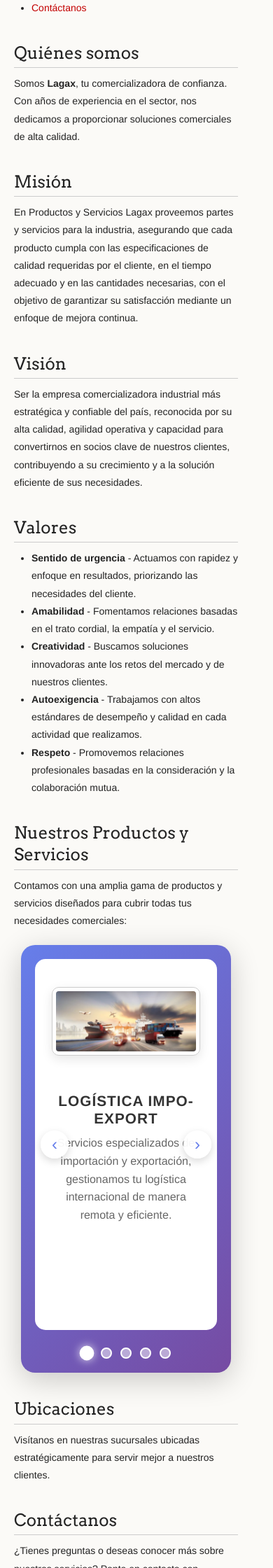
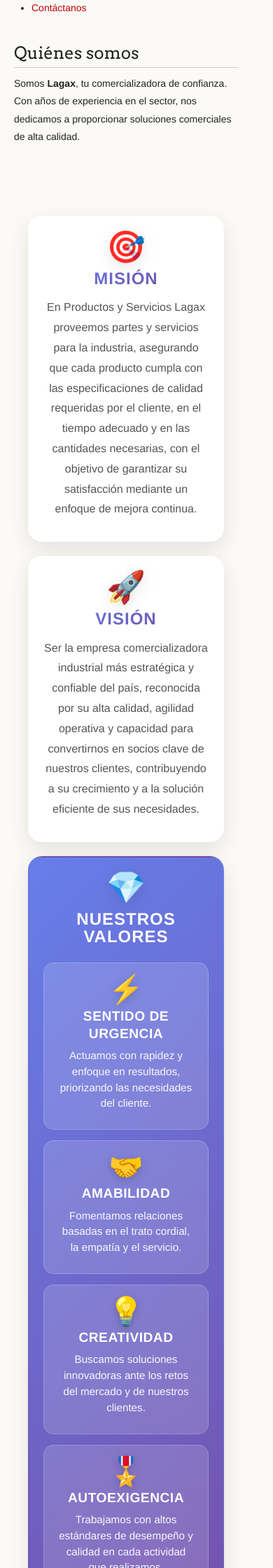
Before and after one commit to gasglz18/lagax, a Jekyll site: the page built from index.md, in a window 390 px wide. Shown: the part 773-3013 px from the top of the page at 70% size. Built offline with Jekyll 4.4.1, drawn with Linux system fonts in a browser that asks for light colours; part of the change alters nothing that is shown; some of the changed text lies outside the part shown.

Commit message:
Agregar tarjetas flotantes modernas para Misión, Visión y Valores

```diff
--- a/index.md
+++ b/index.md
@@ -25,21 +25,226 @@ Tu comercializadora de confianza
 
 Somos **Lagax**, tu comercializadora de confianza. Con años de experiencia en el sector, nos dedicamos a proporcionar soluciones comerciales de alta calidad.
 
-## Misión {#mision}
+<style>
+.info-cards-container {
+  max-width: 1200px;
+  margin: 50px auto;
+  padding: 20px;
+}
 
-En Productos y Servicios Lagax proveemos partes y servicios para la industria, asegurando que cada producto cumpla con las especificaciones de calidad requeridas por el cliente, en el tiempo adecuado y en las cantidades necesarias, con el objetivo de garantizar su satisfacción mediante un enfoque de mejora continua.
+.info-grid {
+  display: grid;
+  grid-template-columns: repeat(auto-fit, minmax(320px, 1fr));
+  gap: 30px;
+  margin-top: 30px;
+}
 
-## Visión {#vision}
+.info-card {
+  background: white;
+  border-radius: 20px;
+  padding: 40px 30px;
+  box-shadow: 0 10px 30px rgba(0,0,0,0.1);
+  transition: all 0.4s cubic-bezier(0.4, 0, 0.2, 1);
+  position: relative;
+  overflow: hidden;
+  border: 2px solid transparent;
+}
 
-Ser la empresa comercializadora industrial más estratégica y confiable del país, reconocida por su alta calidad, agilidad operativa y capacidad para convertirnos en socios clave de nuestros clientes, contribuyendo a su crecimiento y a la solución eficiente de sus necesidades.
+.info-card::before {
+  content: '';
+  position: absolute;
+  top: 0;
+  left: 0;
+  right: 0;
+  height: 5px;
+  background: linear-gradient(90deg, #667eea 0%, #764ba2 100%);
+  transform: scaleX(0);
+  transition: transform 0.4s ease;
+}
 
-## Valores {#valores}
+.info-card:hover::before {
+  transform: scaleX(1);
+}
 
-- **Sentido de urgencia** - Actuamos con rapidez y enfoque en resultados, priorizando las necesidades del cliente.
-- **Amabilidad** - Fomentamos relaciones basadas en el trato cordial, la empatía y el servicio.
-- **Creatividad** - Buscamos soluciones innovadoras ante los retos del mercado y de nuestros clientes.
-- **Autoexigencia** - Trabajamos con altos estándares de desempeño y calidad en cada actividad que realizamos.
-- **Respeto** - Promovemos relaciones profesionales basadas en la consideración y la colaboración mutua.
+.info-card:hover {
+  transform: translateY(-10px);
+  box-shadow: 0 20px 50px rgba(102, 126, 234, 0.4);
+  border-color: rgba(102, 126, 234, 0.3);
+}
+
+.info-card-icon {
+  font-size: 3.5rem;
+  margin-bottom: 20px;
+  display: block;
+  text-align: center;
+  filter: drop-shadow(0 5px 10px rgba(0,0,0,0.1));
+  transition: transform 0.3s ease;
+}
+
+.info-card:hover .info-card-icon {
+  transform: scale(1.1) rotate(5deg);
+}
+
+.info-card-title {
+  font-size: 1.8rem;
+  font-weight: bold;
+  color: #333;
+  text-align: center;
+  margin-bottom: 15px;
+  text-transform: uppercase;
+  letter-spacing: 1px;
+  background: linear-gradient(135deg, #667eea 0%, #764ba2 100%);
+  -webkit-background-clip: text;
+  -webkit-text-fill-color: transparent;
+  background-clip: text;
+}
+
+.info-card-content {
+  color: #555;
+  line-height: 1.8;
+  text-align: center;
+  font-size: 1rem;
+}
+
+.valores-card {
+  grid-column: 1 / -1;
+  background: linear-gradient(135deg, #667eea 0%, #764ba2 100%);
+  color: white;
+}
+
+.valores-card .info-card-title {
+  color: white;
+  -webkit-text-fill-color: white;
+}
+
+.valores-grid {
+  display: grid;
+  grid-template-columns: repeat(auto-fit, minmax(200px, 1fr));
+  gap: 25px;
+  margin-top: 25px;
+}
+
+.valor-item {
+  background: rgba(255,255,255,0.15);
+  padding: 25px 20px;
+  border-radius: 15px;
+  text-align: center;
+  transition: all 0.3s ease;
+  backdrop-filter: blur(10px);
+  border: 1px solid rgba(255,255,255,0.2);
+}
+
+.valor-item:hover {
+  background: rgba(255,255,255,0.25);
+  transform: scale(1.05);
+  box-shadow: 0 10px 25px rgba(0,0,0,0.2);
+}
+
+.valor-icon {
+  font-size: 2.5rem;
+  margin-bottom: 12px;
+  display: block;
+  filter: drop-shadow(0 3px 6px rgba(0,0,0,0.2));
+}
+
+.valor-title {
+  font-size: 1.2rem;
+  font-weight: bold;
+  margin-bottom: 8px;
+  text-transform: uppercase;
+  letter-spacing: 0.5px;
+}
+
+.valor-description {
+  font-size: 0.95rem;
+  opacity: 0.95;
+  line-height: 1.5;
+}
+
+@media (max-width: 768px) {
+  .info-grid {
+    grid-template-columns: 1fr;
+    gap: 20px;
+  }
+
+  .valores-grid {
+    grid-template-columns: 1fr;
+    gap: 15px;
+  }
+
+  .info-card {
+    padding: 30px 20px;
+  }
+
+  .info-card-icon {
+    font-size: 2.8rem;
+  }
+
+  .info-card-title {
+    font-size: 1.5rem;
+  }
+}
+</style>
+
+<div class="info-cards-container">
+  <div class="info-grid">
+
+    <div class="info-card" id="mision">
+      <span class="info-card-icon">🎯</span>
+      <div class="info-card-title">Misión</div>
+      <div class="info-card-content">
+        En Productos y Servicios Lagax proveemos partes y servicios para la industria, asegurando que cada producto cumpla con las especificaciones de calidad requeridas por el cliente, en el tiempo adecuado y en las cantidades necesarias, con el objetivo de garantizar su satisfacción mediante un enfoque de mejora continua.
+      </div>
+    </div>
+
+    <div class="info-card" id="vision">
+      <span class="info-card-icon">🚀</span>
+      <div class="info-card-title">Visión</div>
+      <div class="info-card-content">
+        Ser la empresa comercializadora industrial más estratégica y confiable del país, reconocida por su alta calidad, agilidad operativa y capacidad para convertirnos en socios clave de nuestros clientes, contribuyendo a su crecimiento y a la solución eficiente de sus necesidades.
+      </div>
+    </div>
+
+    <div class="info-card valores-card" id="valores">
+      <span class="info-card-icon">💎</span>
+      <div class="info-card-title">Nuestros Valores</div>
+      <div class="valores-grid">
+
+        <div class="valor-item">
+          <span class="valor-icon">⚡</span>
+          <div class="valor-title">Sentido de Urgencia</div>
+          <div class="valor-description">Actuamos con rapidez y enfoque en resultados, priorizando las necesidades del cliente.</div>
+        </div>
+
+        <div class="valor-item">
+          <span class="valor-icon">🤝</span>
+          <div class="valor-title">Amabilidad</div>
+          <div class="valor-description">Fomentamos relaciones basadas en el trato cordial, la empatía y el servicio.</div>
+        </div>
+
+        <div class="valor-item">
+          <span class="valor-icon">💡</span>
+          <div class="valor-title">Creatividad</div>
+          <div class="valor-description">Buscamos soluciones innovadoras ante los retos del mercado y de nuestros clientes.</div>
+        </div>
+
+        <div class="valor-item">
+          <span class="valor-icon">🎖️</span>
+          <div class="valor-title">Autoexigencia</div>
+          <div class="valor-description">Trabajamos con altos estándares de desempeño y calidad en cada actividad que realizamos.</div>
+        </div>
+
+        <div class="valor-item">
+          <span class="valor-icon">🌟</span>
+          <div class="valor-title">Respeto</div>
+          <div class="valor-description">Promovemos relaciones profesionales basadas en la consideración y la colaboración mutua.</div>
+        </div>
+
+      </div>
+    </div>
+
+  </div>
+</div>
 
 ## Nuestros Productos y Servicios {#productos-servicios}
 
```
